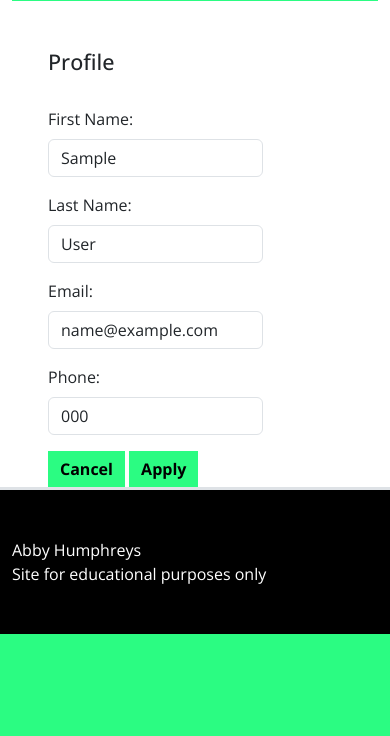
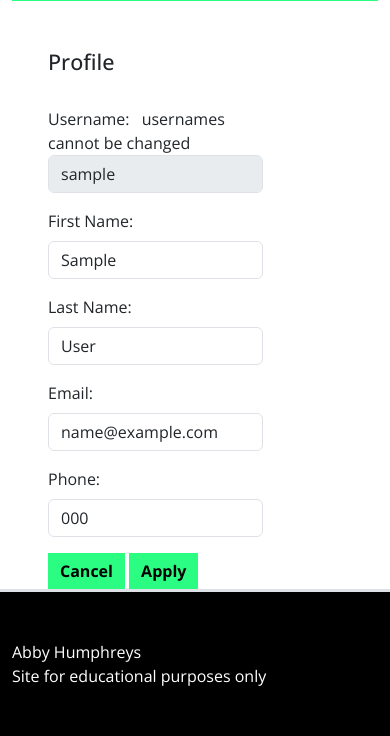
Before and after one commit to AbbyHumphreys/Caravansy, a Flask app: template templates/dashboard_templates/edit_profile.html in a window 390 px wide. Shown: the part 949-1685 px from the top of the page. Before the commit the page ends 1583 px from the top, so only its background shows below. Run offline with Flask 2, Linux system fonts and the light colour scheme; the template is opened without the code that fills it: most values are stand-ins (such as "Sample title", 1, 10 or a date in 2020); some libraries are stand-ins or nearby versions.

```diff
--- a/templates/dashboard_templates/edit_profile.html
+++ b/templates/dashboard_templates/edit_profile.html
@@ -11,20 +11,24 @@
             <div class="col-9">
                 <form method="POST" action="{{ url_for('edit_profile', user_id=username._id) }}">
                     <div class="mb-3">
+                        <label for="username class="form-label">Username: <span class="form-notes ms-2">usernames cannot be changed</span></label>
+                        <input type="text" class="form-control" value="{{ username.username }}" id="username" name="username" disabled>
+                    </div>
+                    <div class="mb-3">
                         <label for="first_name" class="form-label">First Name:</label>
-                        <input type="text" class="form-control" value="{{ username.first_name }}" id="first_name" name="first_name">
+                        <input type="text" class="form-control" value="{{ username.first_name | capitalize }}" id="first_name" name="first_name">
                     </div>
                     <div class="mb-3">
                         <label for="last_name" class="form-label">Last Name:</label>
-                        <input type="text" class="form-control" value="{{ username.last_name }}" id="last_name" name="last_name">
+                        <input type="text" class="form-control" value="{{ username.last_name | capitalize }}" id="last_name" name="last_name">
                     </div>
                     <div class="mb-3">
                         <label for="email" class="form-label">Email:</label>
-                        <input type="text" class="form-control" value="{{ username.email }}" id="email" name="email">
+                        <input type="email" class="form-control" value="{{ username.email }}" id="email" name="email">
                     </div>
                     <div class="mb-3">
                         <label for="phone" class="form-label">Phone:</label>
-                        <input type="text" class="form-control" value="{{ username.phone }}" id="phone" name="phone">
+                        <input type="number" class="form-control" value="{{ username.phone }}" id="phone" name="phone">
                     </div>
                     <button type="button" class="btn btn-primary rounded-0" onclick="history.back()">Cancel</button>
                     <button type="submit" class="btn btn-primary rounded-0">Apply</button>
```
